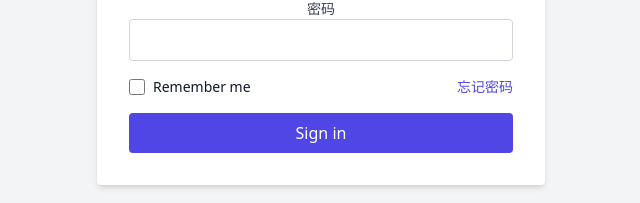
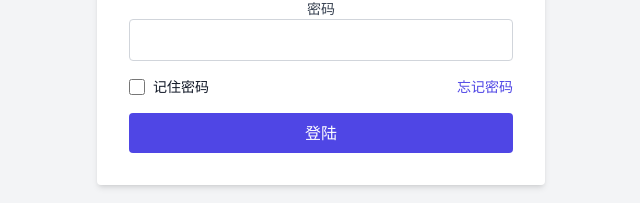
Before and after one commit to Martin-HZK/VTE_System, a React (Create React App) app in the folder frontend/: page / in a window 1280 px wide. Shown: the part 391-594 px from the top of the page, without its empty margins (319-959 px from the left). Built offline with nearby package versions, Linux system fonts and the light colour scheme.

Commit message:
Create static login page

```diff
--- a/frontend/src/pages/Login.js
+++ b/frontend/src/pages/Login.js
@@ -21,14 +21,14 @@ const Login = () => {
           <div className="flex items-center justify-between">
             <div className="flex items-center">
               <input id="remember-me" name="remember-me" type="checkbox" className="w-4 h-4 text-indigo-600 border-gray-300 rounded focus:ring-indigo-500"/>
-              <label htmlFor="remember-me" className="block ml-2 text-sm text-gray-900">Remember me</label>
+              <label htmlFor="remember-me" className="block ml-2 text-sm text-gray-900">记住密码</label>
             </div>
             <div className="text-sm">
               <a href="#" className="font-medium text-indigo-600 hover:text-indigo-500">忘记密码</a>
             </div>
           </div>
           <div>
-            <button type="submit" className="w-full px-4 py-2 text-white bg-indigo-600 rounded hover:bg-indigo-700 focus:outline-none focus:ring focus:ring-indigo-200 focus:ring-opacity-50">Sign in</button>
+            <button type="submit" className="w-full px-4 py-2 text-white bg-indigo-600 rounded hover:bg-indigo-700 focus:outline-none focus:ring focus:ring-indigo-200 focus:ring-opacity-50">登陆</button>
           </div>
         </form>
       </div>
```
